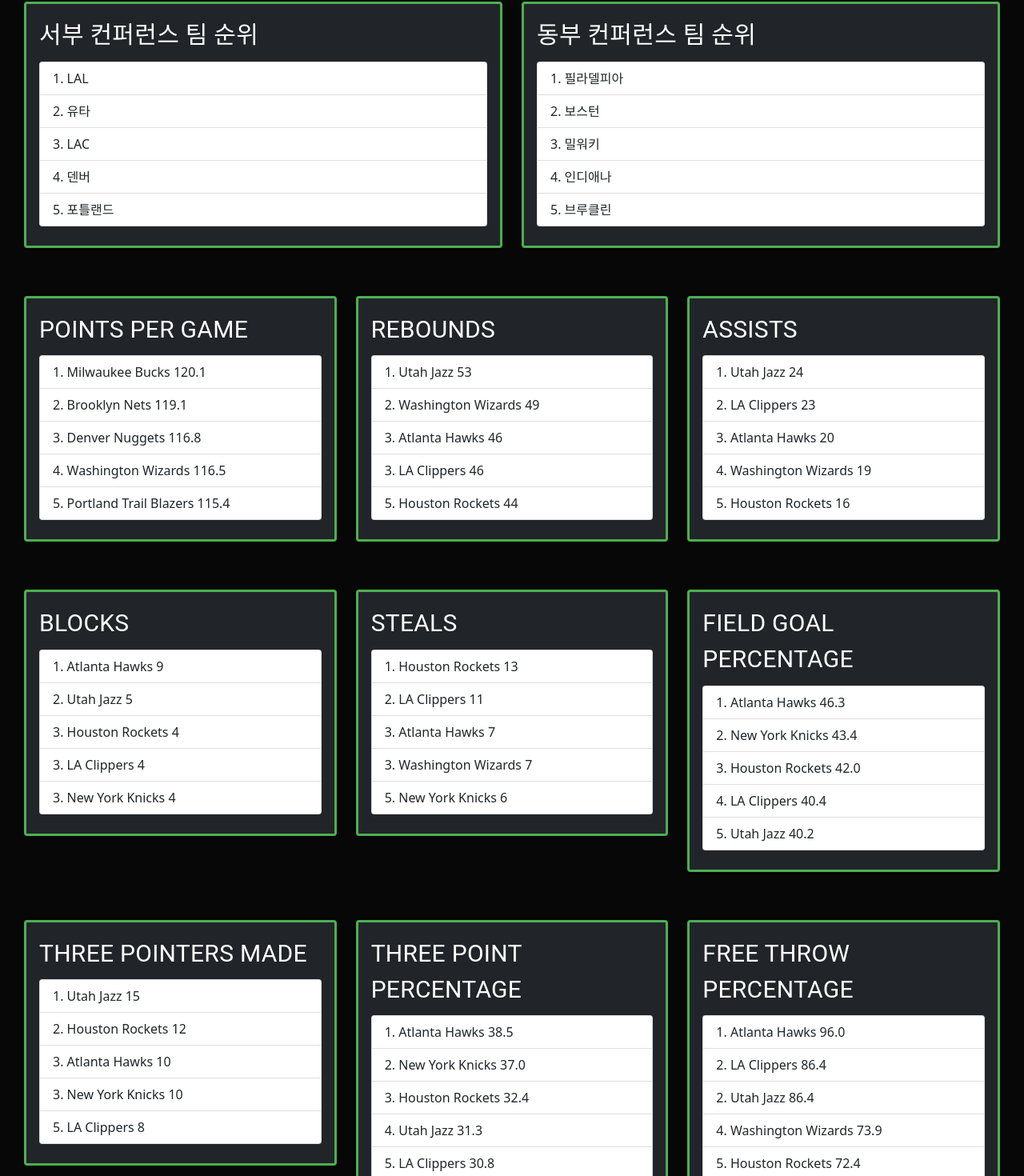
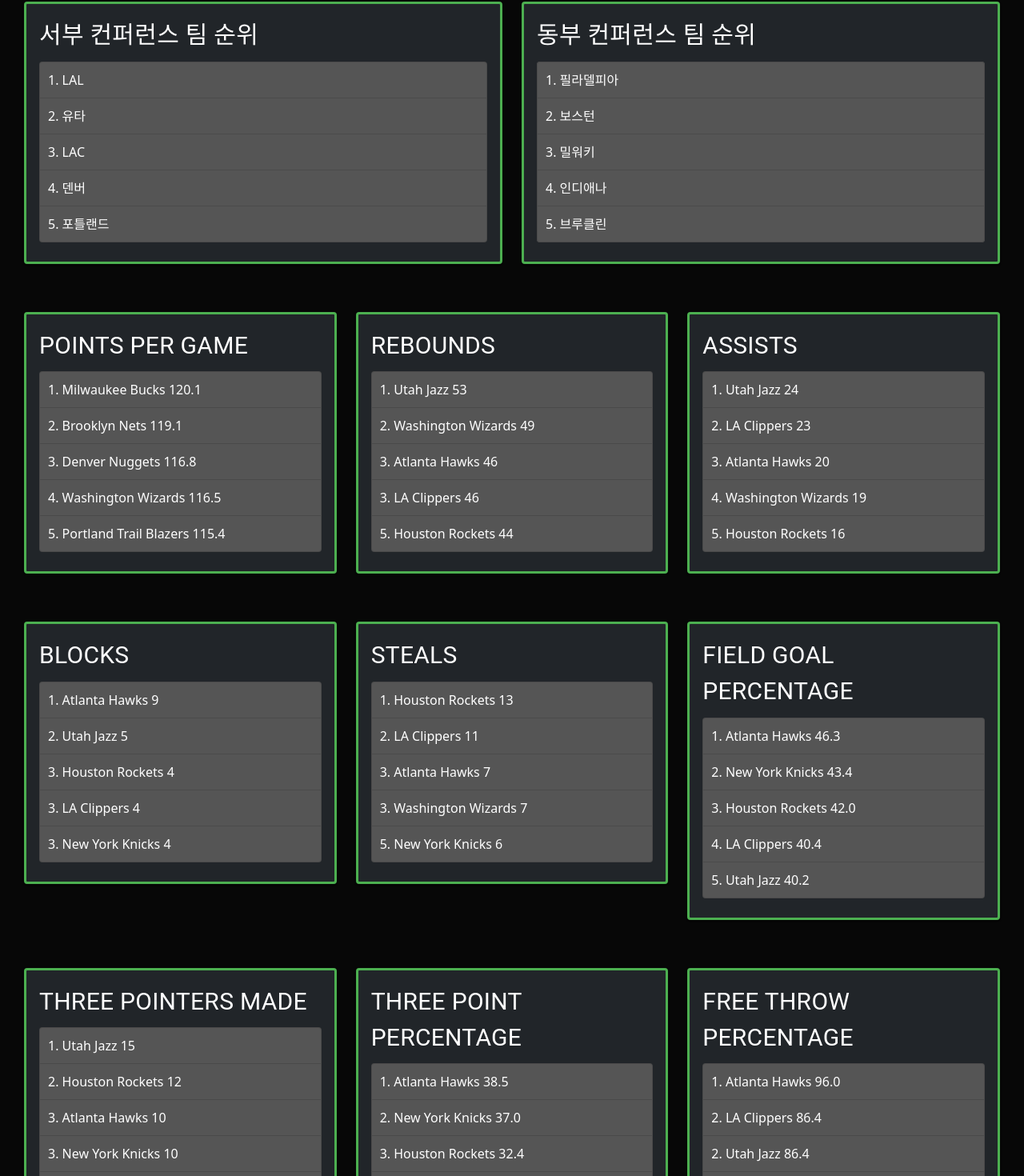
Before and after one commit to gusals005/madcamp_proj4_front, a React (Create React App) app: page /rank in a window 1280 px wide. Shown: the part 104-1574 px from the top of the page at 80% size. Built offline with nearby package versions, Linux system fonts and the light colour scheme; no server answers.

Commit message:
Implement deletecoin when see aipick

```diff
--- a/src/pages/Ranking/Ranking.js
+++ b/src/pages/Ranking/Ranking.js
@@ -65,11 +65,11 @@
                                 서부 컨퍼런스 팀 순위
                             </Typography>
                             <ul class="list-group">
-                                <li class="list-group-item">1. LAL</li>
-                                <li class="list-group-item">2. 유타</li>
-                                <li class="list-group-item">3. LAC</li>
-                                <li class="list-group-item">4. 덴버</li>
-                                <li class="list-group-item">5. 포틀랜드</li>
+                                <li class="list-group-item" style={{padding: 10, margin:0, backgroundColor: '#555555', color: 'white'}}>1. LAL</li>
+                                <li class="list-group-item" style={{padding: 10, margin:0, backgroundColor: '#555555', color: 'white'}}>2. 유타</li>
+                                <li class="list-group-item" style={{padding: 10, margin:0, backgroundColor: '#555555', color: 'white'}}>3. LAC</li>
+                                <li class="list-group-item" style={{padding: 10, margin:0, backgroundColor: '#555555', color: 'white'}}>4. 덴버</li>
+                                <li class="list-group-item" style={{padding: 10, margin:0, backgroundColor: '#555555', color: 'white'}}>5. 포틀랜드</li>
                             </ul>
                         </CardContent>
                     </Card>
@@ -81,11 +81,11 @@
                                 동부 컨퍼런스 팀 순위
                             </Typography>
                             <ul class="list-group" style={{backgroundColor:'#555555'}}>
-                                <li class="list-group-item">1. 필라델피아</li>
-                                <li class="list-group-item">2. 보스턴</li>
-                                <li class="list-group-item">3. 밀워키</li>
-                                <li class="list-group-item">4. 인디애나</li>
-                                <li class="list-group-item">5. 브루클린</li>
+                                <li class="list-group-item" style={{padding: 10, margin:0, backgroundColor: '#555555', color: 'white'}}>1. 필라델피아</li>
+                                <li class="list-group-item" style={{padding: 10, margin:0, backgroundColor: '#555555', color: 'white'}}>2. 보스턴</li>
+                                <li class="list-group-item" style={{padding: 10, margin:0, backgroundColor: '#555555', color: 'white'}}>3. 밀워키</li>
+                                <li class="list-group-item" style={{padding: 10, margin:0, backgroundColor: '#555555', color: 'white'}}>4. 인디애나</li>
+                                <li class="list-group-item" style={{padding: 10, margin:0, backgroundColor: '#555555', color: 'white'}}>5. 브루클린</li>
                             </ul>
                         </CardContent>
                     </Card>
@@ -100,11 +100,11 @@
                                 POINTS PER GAME
                             </Typography>
                             <ul class="list-group">
-                                <li class="list-group-item">1.	Milwaukee Bucks	        120.1</li>
-                                <li class="list-group-item">2.	Brooklyn Nets	        119.1</li>
-                                <li class="list-group-item">3.	Denver Nuggets	        116.8</li>
-                                <li class="list-group-item">4.	Washington Wizards	    116.5</li>
-                                <li class="list-group-item">5.	Portland Trail Blazers	115.4</li>
+                                <li class="list-group-item" style={{padding: 10, margin:0, backgroundColor: '#555555', color: 'white'}}>1.	Milwaukee Bucks	        120.1</li>
+                                <li class="list-group-item" style={{padding: 10, margin:0, backgroundColor: '#555555', color: 'white'}}>2.	Brooklyn Nets	        119.1</li>
+                                <li class="list-group-item" style={{padding: 10, margin:0, backgroundColor: '#555555', color: 'white'}}>3.	Denver Nuggets	        116.8</li>
+                                <li class="list-group-item" style={{padding: 10, margin:0, backgroundColor: '#555555', color: 'white'}}>4.	Washington Wizards	    116.5</li>
+                                <li class="list-group-item" style={{padding: 10, margin:0, backgroundColor: '#555555', color: 'white'}}>5.	Portland Trail Blazers	115.4</li>
                             </ul>
                         </CardContent>
                     </Card>
@@ -116,11 +116,11 @@
                                 REBOUNDS
                             </Typography>
                             <ul class="list-group">
-                                <li class="list-group-item">1.	Utah Jazz	        53</li>
-                                <li class="list-group-item">2.	Washington Wizards	49</li>
-                                <li class="list-group-item">3.	Atlanta Hawks	    46</li>
-                                <li class="list-group-item">3.	LA Clippers	        46</li>
-                                <li class="list-group-item">5.	Houston Rockets	    44</li>
+                                <li class="list-group-item" style={{padding: 10, margin:0, backgroundColor: '#555555', color: 'white'}}>1.	Utah Jazz	        53</li>
+                                <li class="list-group-item" style={{padding: 10, margin:0, backgroundColor: '#555555', color: 'white'}}>2.	Washington Wizards	49</li>
+                                <li class="list-group-item" style={{padding: 10, margin:0, backgroundColor: '#555555', color: 'white'}}>3.	Atlanta Hawks	    46</li>
+                                <li class="list-group-item" style={{padding: 10, margin:0, backgroundColor: '#555555', color: 'white'}}>3.	LA Clippers	        46</li>
+                                <li class="list-group-item" style={{padding: 10, margin:0, backgroundColor: '#555555', color: 'white'}}>5.	Houston Rockets	    44</li>
                             </ul>
                         </CardContent>
                     </Card>
@@ -132,11 +132,11 @@
                                 ASSISTS
                             </Typography>
                             <ul class="list-group">
-                                <li class="list-group-item">1.	Utah Jazz	        24</li>
-                                <li class="list-group-item">2.	LA Clippers	        23</li>
-                                <li class="list-group-item">3.	Atlanta Hawks	    20</li>
-                                <li class="list-group-item">4.	Washington Wizards	19</li>
-                                <li class="list-group-item">5.	Houston Rockets	    16</li>
+                                <li class="list-group-item" style={{padding: 10, margin:0, backgroundColor: '#555555', color: 'white'}}>1.	Utah Jazz	        24</li>
+                                <li class="list-group-item" style={{padding: 10, margin:0, backgroundColor: '#555555', color: 'white'}}>2.	LA Clippers	        23</li>
+                                <li class="list-group-item" style={{padding: 10, margin:0, backgroundColor: '#555555', color: 'white'}}>3.	Atlanta Hawks	    20</li>
+                                <li class="list-group-item" style={{padding: 10, margin:0, backgroundColor: '#555555', color: 'white'}}>4.	Washington Wizards	19</li>
+                                <li class="list-group-item" style={{padding: 10, margin:0, backgroundColor: '#555555', color: 'white'}}>5.	Houston Rockets	    16</li>
                             </ul>
                         </CardContent>
                     </Card>
@@ -151,11 +151,11 @@
                                 BLOCKS
                             </Typography>
                             <ul class="list-group">
-                                <li class="list-group-item">1.	Atlanta Hawks	9</li>
-                                <li class="list-group-item">2.	Utah Jazz	    5</li>
-                                <li class="list-group-item">3.	Houston Rockets	4</li>
-                                <li class="list-group-item">3.	LA Clippers	    4</li>
-                                <li class="list-group-item">3.	New York Knicks	4</li>
+                                <li class="list-group-item" style={{padding: 10, margin:0, backgroundColor: '#555555', color: 'white'}}>1.	Atlanta Hawks	9</li>
+                                <li class="list-group-item" style={{padding: 10, margin:0, backgroundColor: '#555555', color: 'white'}}>2.	Utah Jazz	    5</li>
+                                <li class="list-group-item" style={{padding: 10, margin:0, backgroundColor: '#555555', color: 'white'}}>3.	Houston Rockets	4</li>
+                                <li class="list-group-item" style={{padding: 10, margin:0, backgroundColor: '#555555', color: 'white'}}>3.	LA Clippers	    4</li>
+                                <li class="list-group-item" style={{padding: 10, margin:0, backgroundColor: '#555555', color: 'white'}}>3.	New York Knicks	4</li>
                             </ul>
                         </CardContent>
                     </Card>
@@ -167,11 +167,11 @@
                                 STEALS
                             </Typography>
                             <ul class="list-group">
-                                <li class="list-group-item">1.	Houston Rockets	    13</li>
-                                <li class="list-group-item">2.	LA Clippers	        11</li>
-                                <li class="list-group-item">3.	Atlanta Hawks	    7</li>
-                                <li class="list-group-item">3.	Washington Wizards	7</li>
-                                <li class="list-group-item">5.	New York Knicks	    6</li>
+                                <li class="list-group-item" style={{padding: 10, margin:0, backgroundColor: '#555555', color: 'white'}}>1.	Houston Rockets	    13</li>
+                                <li class="list-group-item" style={{padding: 10, margin:0, backgroundColor: '#555555', color: 'white'}}>2.	LA Clippers	        11</li>
+                                <li class="list-group-item" style={{padding: 10, margin:0, backgroundColor: '#555555', color: 'white'}}>3.	Atlanta Hawks	    7</li>
+                                <li class="list-group-item" style={{padding: 10, margin:0, backgroundColor: '#555555', color: 'white'}}>3.	Washington Wizards	7</li>
+                                <li class="list-group-item" style={{padding: 10, margin:0, backgroundColor: '#555555', color: 'white'}}>5.	New York Knicks	    6</li>
                             </ul>
                         </CardContent>
                     </Card>
@@ -183,11 +183,11 @@
                                 FIELD GOAL PERCENTAGE
                             </Typography>
                             <ul class="list-group">
-                                <li class="list-group-item">1.	Atlanta Hawks	46.3</li>
-                                <li class="list-group-item">2.	New York Knicks	43.4</li>
-                                <li class="list-group-item">3.	Houston Rockets	42.0</li>
-                                <li class="list-group-item">4.	LA Clippers	    40.4</li>
-                                <li class="list-group-item">5.	Utah Jazz	    40.2</li>
+                                <li class="list-group-item" style={{padding: 10, margin:0, backgroundColor: '#555555', color: 'white'}}>1.	Atlanta Hawks	46.3</li>
+                                <li class="list-group-item" style={{padding: 10, margin:0, backgroundColor: '#555555', color: 'white'}}>2.	New York Knicks	43.4</li>
+                                <li class="list-group-item" style={{padding: 10, margin:0, backgroundColor: '#555555', color: 'white'}}>3.	Houston Rockets	42.0</li>
+                                <li class="list-group-item" style={{padding: 10, margin:0, backgroundColor: '#555555', color: 'white'}}>4.	LA Clippers	    40.4</li>
+                                <li class="list-group-item" style={{padding: 10, margin:0, backgroundColor: '#555555', color: 'white'}}>5.	Utah Jazz	    40.2</li>
                             </ul>
                         </CardContent>
                     </Card>
@@ -201,11 +201,11 @@
                                 THREE POINTERS MADE
                             </Typography>
                             <ul class="list-group">
-                                <li class="list-group-item">1.	Utah Jazz	    15</li>
-                                <li class="list-group-item">2.	Houston Rockets	12</li>
-                                <li class="list-group-item">3.	Atlanta Hawks	10</li>
-                                <li class="list-group-item">3.	New York Knicks	10</li>
-                                <li class="list-group-item">5.	LA Clippers	    8</li>
+                                <li class="list-group-item" style={{padding: 10, margin:0, backgroundColor: '#555555', color: 'white'}}>1.	Utah Jazz	    15</li>
+                                <li class="list-group-item" style={{padding: 10, margin:0, backgroundColor: '#555555', color: 'white'}}>2.	Houston Rockets	12</li>
+                                <li class="list-group-item" style={{padding: 10, margin:0, backgroundColor: '#555555', color: 'white'}}>3.	Atlanta Hawks	10</li>
+                                <li class="list-group-item" style={{padding: 10, margin:0, backgroundColor: '#555555', color: 'white'}}>3.	New York Knicks	10</li>
+                                <li class="list-group-item" style={{padding: 10, margin:0, backgroundColor: '#555555', color: 'white'}}>5.	LA Clippers	    8</li>
                             </ul>
                         </CardContent>
                     </Card>
@@ -217,11 +217,11 @@
                                 THREE POINT PERCENTAGE
                             </Typography>
                             <ul class="list-group">
-                                <li class="list-group-item">1.	Atlanta Hawks	38.5</li>
-                                <li class="list-group-item">2.	New York Knicks	37.0</li>
-                                <li class="list-group-item">3.	Houston Rockets	32.4</li>
-                                <li class="list-group-item">4.	Utah Jazz	    31.3</li>
-                                <li class="list-group-item">5.	LA Clippers	    30.8</li>
+                                <li class="list-group-item" style={{padding: 10, margin:0, backgroundColor: '#555555', color: 'white'}}>1.	Atlanta Hawks	38.5</li>
+                                <li class="list-group-item" style={{padding: 10, margin:0, backgroundColor: '#555555', color: 'white'}}>2.	New York Knicks	37.0</li>
+                                <li class="list-group-item" style={{padding: 10, margin:0, backgroundColor: '#555555', color: 'white'}}>3.	Houston Rockets	32.4</li>
+                                <li class="list-group-item" style={{padding: 10, margin:0, backgroundColor: '#555555', color: 'white'}}>4.	Utah Jazz	    31.3</li>
+                                <li class="list-group-item" style={{padding: 10, margin:0, backgroundColor: '#555555', color: 'white'}}>5.	LA Clippers	    30.8</li>
                             </ul>
                         </CardContent>
                     </Card>
@@ -233,11 +233,11 @@
                                 FREE THROW PERCENTAGE
                             </Typography>
                             <ul class="list-group">
-                                <li class="list-group-item">1.	Atlanta Hawks	    96.0</li>
-                                <li class="list-group-item">2.	LA Clippers	        86.4</li>
-                                <li class="list-group-item">2.	Utah Jazz	        86.4</li>
-                                <li class="list-group-item">4.	Washington Wizards	73.9</li>
-                                <li class="list-group-item">5.	Houston Rockets	    72.4</li>
+                                <li class="list-group-item" style={{padding: 10, margin:0, backgroundColor: '#555555', color: 'white'}}>1.	Atlanta Hawks	    96.0</li>
+                                <li class="list-group-item" style={{padding: 10, margin:0, backgroundColor: '#555555', color: 'white'}}>2.	LA Clippers	        86.4</li>
+                                <li class="list-group-item" style={{padding: 10, margin:0, backgroundColor: '#555555', color: 'white'}}>2.	Utah Jazz	        86.4</li>
+                                <li class="list-group-item" style={{padding: 10, margin:0, backgroundColor: '#555555', color: 'white'}}>4.	Washington Wizards	73.9</li>
+                                <li class="list-group-item" style={{padding: 10, margin:0, backgroundColor: '#555555', color: 'white'}}>5.	Houston Rockets	    72.4</li>
                             </ul>
                         </CardContent>
                     </Card>
```
Also changed, not shown: src/components/MatchList.js (+9 -2 lines), src/pages/Factcheck/Factcheck.js (+6 -6 lines), 1 other file (tests, documents, lock files or other folders).
